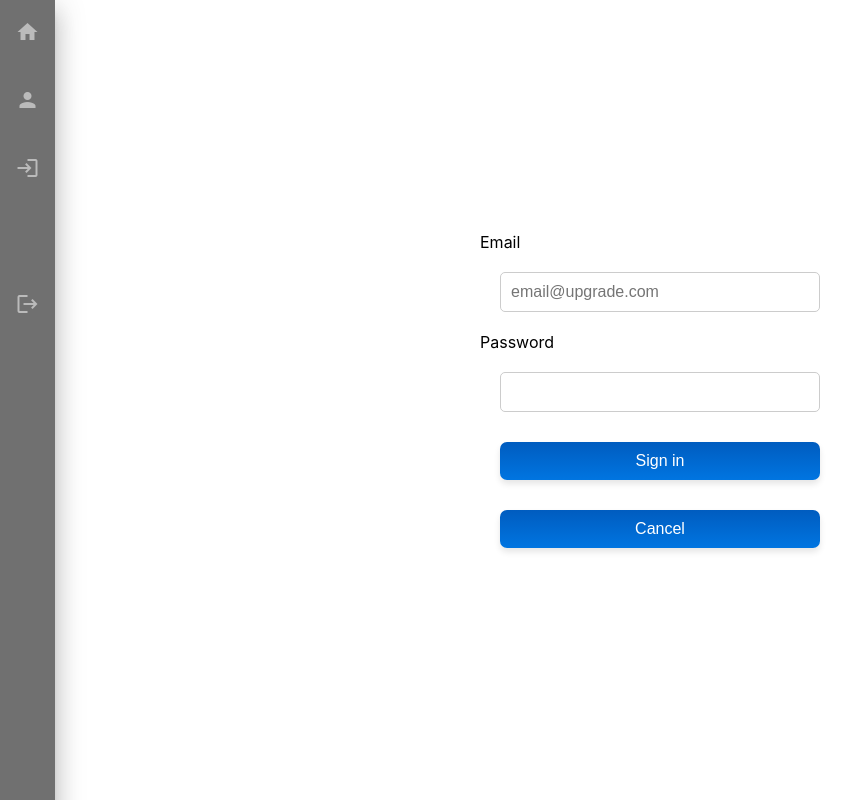
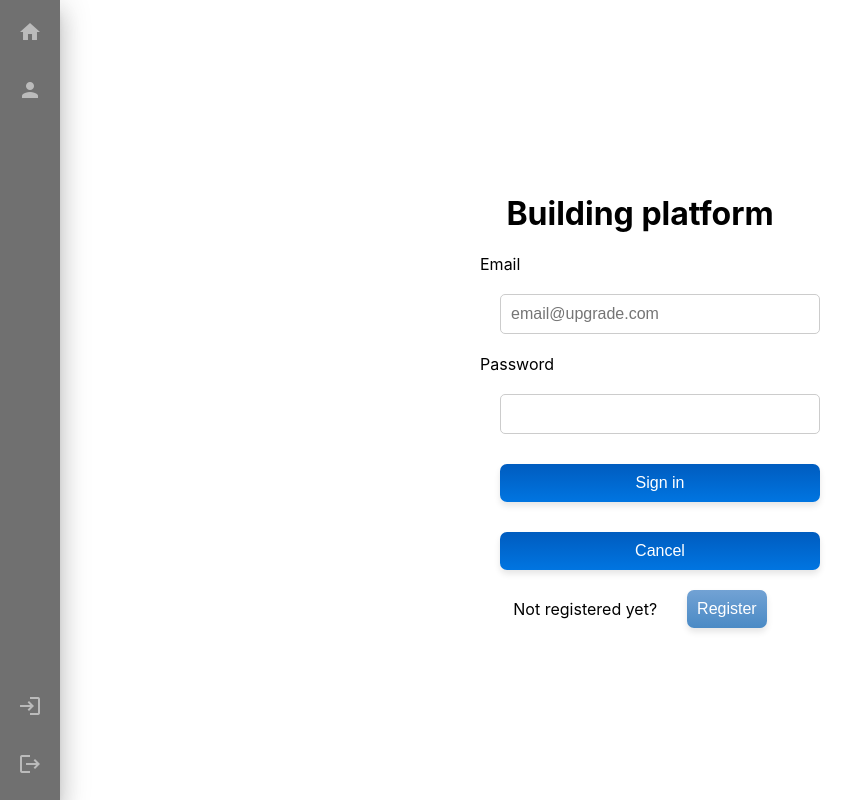
Before and after one commit to carlpach/App-Buildings-aws, a React (Create React App) app in the folder client/: page /Login in a window 1280 px wide. Shown: the whole page, without its empty margins (0-866 px from the left). Built offline with nearby package versions, Linux system fonts and the light colour scheme; no server answers.

Commit message:
styles updated

```diff
--- a/client/src/components/Detail/Detail.jsx
+++ b/client/src/components/Detail/Detail.jsx
@@ -25,7 +25,7 @@ const Detail = ({ buildings, user, handleUser }) => {
                 console.log(resp);
                 alert(`Added to user ${user.user.userName}`)
                 setTimeout(() => {
-                    navigate('/profile');
+                    navigate('/');
                 }, 500);
 
                 console.log("response data ------", resp.data);
--- a/client/src/components/Gallery/Gallery.css
+++ b/client/src/components/Gallery/Gallery.css
@@ -9,14 +9,14 @@ a {
 }
 
 .b-gallery {
-    padding: 60px 20px 30px 80px;
+    padding: 30px 20px 30px 80px;
     display: flex;
     flex-wrap: wrap;
-    gap: 10px;
+    gap: 20px;
 }
 
 .b-card {
-    width: 22%;
+    width: 18%;
     min-width: 275px;
 }
 
@@ -24,7 +24,7 @@ a {
     display: flex;
     align-items: center;
     justify-content: center;
-    width: 22%;
+    width: 18%;
     min-width: 275px;
     background-color: rgb(192, 192, 192);
     border-radius: 10px;
--- a/client/src/components/Login/Login.css
+++ b/client/src/components/Login/Login.css
@@ -1,8 +1,15 @@
 .login {
     display: flex;
+    flex-direction: column;
     justify-content: center;
     align-items: center;
     height: 100vh;
+}
+
+.login__register {
+    display: flex;
+    align-items: center;
+    gap: 30px;
 }
 
 .login form {
@@ -15,7 +22,20 @@
 }
 
 .login input[type="submit"],
-.login input[type="button"] {
+.login input[type="button"]{
     width: 100%;
     margin-top: 10px;
 }
+
+
+button{
+    background: linear-gradient(to bottom, #72a2d4, #4a8ac5);
+    padding: 10px;
+    font-size: 16px;
+    color: #fff;
+    border: none;
+    border-radius: 7px;
+    cursor: pointer;
+    box-shadow: 0 4px 6px rgba(0, 0, 0, 0.1);
+
+}
--- a/client/src/components/Login/Login.jsx
+++ b/client/src/components/Login/Login.jsx
@@ -1,5 +1,6 @@
 import "./Login.css";
 import { useState } from "react";
+import { Link } from "react-router-dom"
 
 // indicamos que el valor inicial de email y password sea vacio en los campos de input del formulario
 const initial_state = {
@@ -8,21 +9,24 @@ const initial_state = {
 }
 
 const Login = ({loginUser, loginError}) => {
+    // recoger informacion del formulario con formData
     const [formData, setFormData] = useState (initial_state)
-    // recoger informacion del formulario con formData
+
     const handleSubmitForm = (ev) => {
             loginUser (formData)
         }
+
     const handleInput = (ev) => {
         const {name, value} = ev.target
         setFormData ({...formData, [name]: value})
+    }
 
-}
     const handleCancel = () => {
         setFormData (initial_state)
     }
         return (
             <div className = "login">
+                <h1>Building platform</h1>
                 <form onSubmit={(ev) => ev.preventDefault()}>
 
                     <label htmlFor="email">Email</label>
@@ -38,7 +42,16 @@ const handleCancel = () => {
                     <input type="submit" value = "Cancel" onClick={handleCancel}/>
                 </form>
                 {loginError ? <p>{loginError}</p> : null }
+
+                <div className="login__register">
+                    <div>Not registered yet?</div>
+                    <div>
+                        <Link to="/Register"><button>Register</button></Link>
                     </div>
+                </div>
+
+            </div>
+
         )
     }
 
--- a/client/src/components/NavBar/NavBar.css
+++ b/client/src/components/NavBar/NavBar.css
@@ -6,14 +6,21 @@
     display: flex;
     align-items: center;
     flex-direction: column;
-    justify-content: flex-start;
-    gap: 40px;
-    width: 35px;
+    justify-content: space-between;
+    width: 60px;
     height: 100%;
-    padding: 20px 10px;
     background-color: rgb(112, 112, 112);
     color: rgb(255, 255, 255);
     box-shadow: 0 8px 10px -5px rgba(0, 0, 0, 0.2), 0 16px 24px 2px rgba(0, 0, 0, 0.14), 0 6px 30px 5px rgba(0, 0, 0, 0.12);
+}
+
+.b-navbar__item {
+    display: flex;
+    align-items: center;
+    flex-direction: column;
+    justify-content: space-between;
+    gap: 30px;
+    margin: 20px 0;
 }
 
 .material-icons {
@@ -41,3 +48,7 @@
     /* Support for IE. */
     font-feature-settings: 'liga';
   }
+
+  .material-icons:hover {
+    color: rgb(126, 126, 126);
+  }
--- a/client/src/components/NavBar/NavBar.jsx
+++ b/client/src/components/NavBar/NavBar.jsx
@@ -4,22 +4,23 @@ import { Link } from "react-router-dom"
 const NavBar = () => {
   return (
     <div className="b-navbar">
+      <div className="b-navbar__item">
           <Link to="/">
             <span className="material-icons">home</span>
           </Link>
           <Link to="/Profile">
             <span className="material-icons">person</span>
           </Link>
+      </div>
+      <div className="b-navbar__item">
           <Link to="/Login">
             <span class="material-icons">login</span>
           </Link>
-      <Link to="/Register">
-        <span class="material-icons">register</span>
-      </Link>
-      <Link to="/">
+
+          <Link to="/Login">
             <span className="material-icons">logout</span>
           </Link>
-
+      </div>
     </div>
   )
 }
```
Lines whose indentation alone changed are shown as unchanged.
